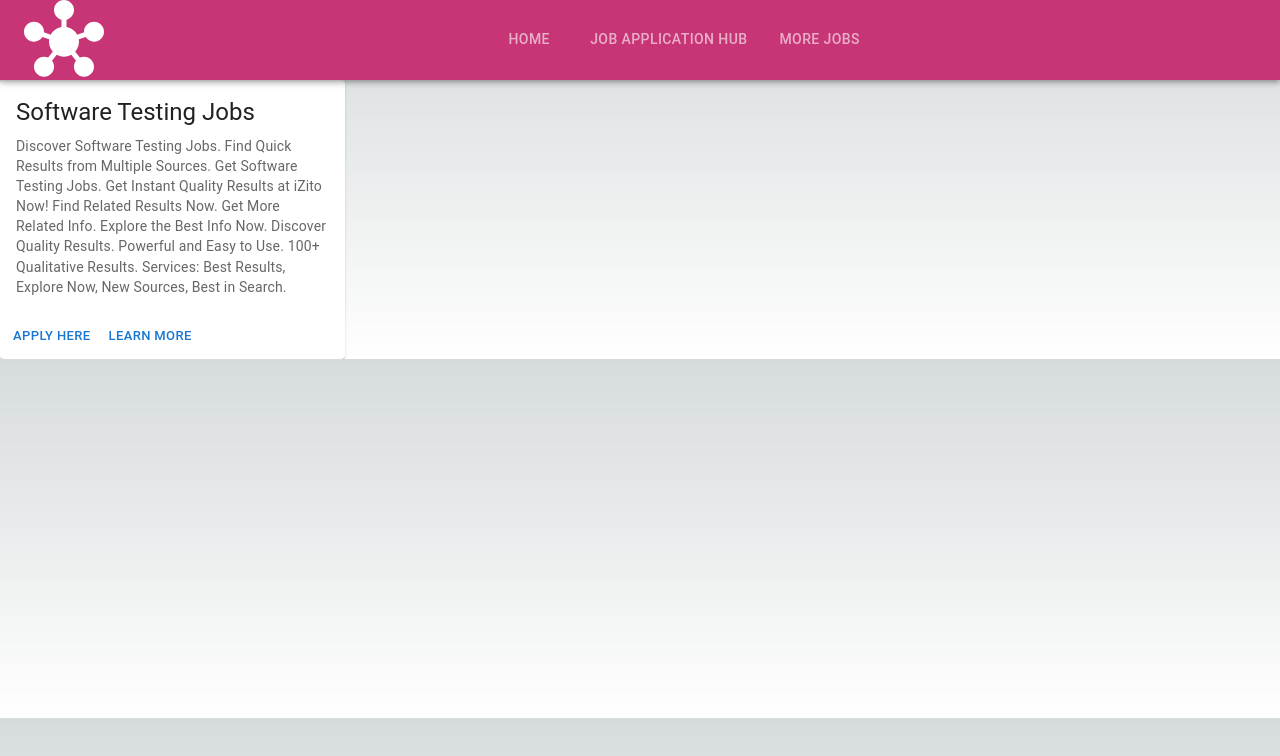
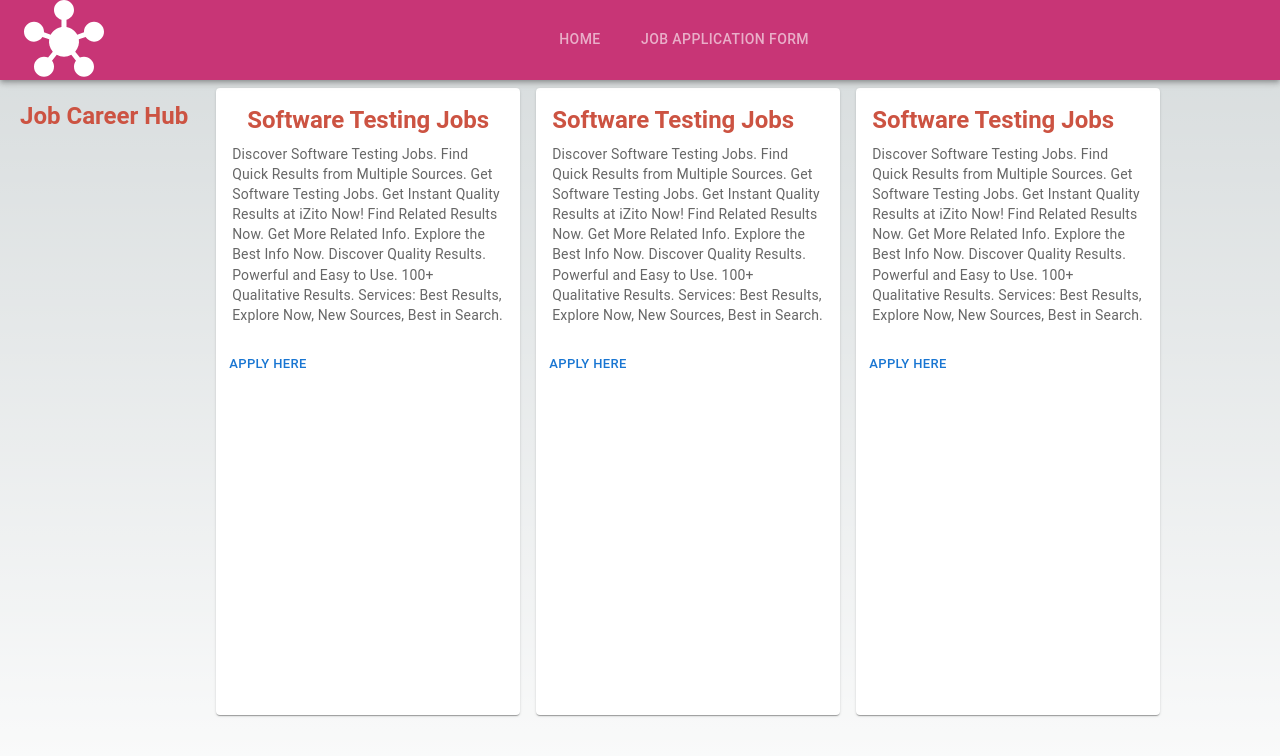
Before and after one commit to JoeGakumo212/JopApplication-App-React, a Next.js app in the folder job-hub-app/: page / in a window 1280 px wide. Shown: the top 756 px of the page. Built offline with nearby package versions, Linux system fonts and the light colour scheme.

Commit message:
added styling

```diff
--- a/job-hub-app/componets/header.js
+++ b/job-hub-app/componets/header.js
@@ -15,9 +15,7 @@ const Header = () => {
 
         if (val == 0) {
             router.push("/")
-        } else if (val == 1) {
-            router.push("/jobsAvailable")
-        } else if (val === 2) {
+        } else if (val === 1) {
             router.push("/jobsAvailable/moreJobs")
         }
     };
@@ -31,8 +29,8 @@ const Header = () => {
 
                     <Tabs onChange={handleChange} value={value} textColor="inherit">
                         <Tab label="Home" />
-                        <Tab label="Job Application Hub" />
-                        <Tab label="More Jobs" />
+
+                        <Tab label="Job Application Form" />
                     </Tabs>
                 </Box>
         </Toolbar>
--- a/job-hub-app/package.json
+++ b/job-hub-app/package.json
@@ -14,6 +14,7 @@
     "@mui/icons-material": "^5.11.0",
     "@mui/material": "^5.11.7",
     "@next/font": "13.1.6",
+    "axios": "^1.3.2",
     "eslint": "8.33.0",
     "eslint-config-next": "13.1.6",
     "mongoose": "^6.9.0",
--- a/job-hub-app/pages/index.js
+++ b/job-hub-app/pages/index.js
@@ -8,26 +8,96 @@ import Link from 'next/link';
 function Home() {
   return (
     <div>
-      <Grid container>
-      <Card sx={{ maxWidth: 345 }}>
+      <Grid container >
+      <Typography gutterBottom variant="h5" component="div" color={"#cc5342"} fontWeight="bold"  mt="2" padding={"20px"}>
+          Job Career Hub
+          </Typography>
+        <Grid padding={1} spacing={2} xs={1} sm={2} md={3} lg={3} height={"800px"} width={"100%"}>
+
+        <Card sx={{ width:"100%", height:"80%" }}>
 
             <CardContent>
-        <Typography gutterBottom variant="h5" component="div">
+
+              <Typography gutterBottom variant="h5" component="div" color={"#cc5342"} fontWeight="bold"  mt="2" textAlign="center">
           Software Testing Jobs
           </Typography>
           <Typography variant="body2" color="text.secondary">
-        Discover Software Testing Jobs. Find Quick Results from Multiple Sources. Get Software Testing Jobs. Get Instant Quality Results at iZito Now! Find Related Results Now. Get More Related Info. Explore the Best Info Now. Discover Quality Results. Powerful and Easy to Use. 100+ Qualitative Results. Services: Best Results, Explore Now, New Sources, Best in Search.
+                Discover Software Testing Jobs. Find Quick Results from Multiple Sources.
+                Get Software Testing Jobs.
+                Get Instant Quality Results
+                at iZito Now! Find Related Results Now. Get More Related Info.
+                Explore the Best Info Now. Discover Quality Results.
+                Powerful and Easy to Use. 100+ Qualitative Results.
+                Services: Best Results, Explore Now, New Sources, Best in Search.
               </Typography>
+
               </CardContent>
                   <CardActions>
-            <Link href="jobsAvailable">
+                    <Link href="/jobsAvailable/moreJobs">
                       <Button size="small">Apply Here</Button>
                     </Link>
-        <Button size="small">Learn More</Button>
+
+              </CardActions>
+                  </Card>
+        </Grid>
+        <Grid  padding={1} spacing={2} xs={1} sm={2} md={3} lg={3}  height={"800px"} width={"100%"}>
+              <Card sx={{ width:"100%", height:"80%" }}>
+
+                <CardContent>
+
+                  <Typography gutterBottom variant="h5" component="div" color={"#cc5342"} fontWeight="bold"  >
+              Software Testing Jobs
+              </Typography>
+              <Typography variant="body2" color="text.secondary">
+                    Discover Software Testing Jobs. Find Quick Results from Multiple Sources.
+                    Get Software Testing Jobs.
+                    Get Instant Quality Results
+                    at iZito Now! Find Related Results Now. Get More Related Info.
+                    Explore the Best Info Now. Discover Quality Results.
+                    Powerful and Easy to Use. 100+ Qualitative Results.
+                    Services: Best Results, Explore Now, New Sources, Best in Search.
+                  </Typography>
+
+                </CardContent>
+                    <CardActions>
+                      <Link href="/jobsAvailable/moreJobs">
+                        <Button size="small">Apply Here</Button>
+                      </Link>
+
                 </CardActions>
                         </Card>
 
         </Grid>
+
+      <Grid  padding={1} spacing={2}xs={1} sm={2} md={3} lg={3}  height={"800px"} width={"100%"}>
+                <Card sx={{ width:"100%", height:"80%" }}>
+                <CardContent>
+
+                  <Typography gutterBottom variant="h5" component="div" color={"#cc5342"} fontWeight="bold"  >
+              Software Testing Jobs
+              </Typography>
+              <Typography variant="body2" color="text.secondary">
+                    Discover Software Testing Jobs. Find Quick Results from Multiple Sources.
+                    Get Software Testing Jobs.
+                    Get Instant Quality Results
+                    at iZito Now! Find Related Results Now. Get More Related Info.
+                    Explore the Best Info Now. Discover Quality Results.
+                    Powerful and Easy to Use. 100+ Qualitative Results.
+                    Services: Best Results, Explore Now, New Sources, Best in Search.
+                  </Typography>
+
+              </CardContent>
+                  <CardActions>
+                    <Link href="/jobsAvailable/moreJobs">
+                      <Button size="small">Apply Here</Button>
+                    </Link>
+
+              </CardActions>
+              </Card>
+        </Grid>
+
+      </Grid>
+
     </div>
   )
 }
--- a/job-hub-app/pages/jobsAvailable/index.js
+++ b/job-hub-app/pages/jobsAvailable/index.js
@@ -1,6 +1,7 @@
 function JobAvilableHome() {
     return (
-        <h1 sx={{marginTop:'5rem'}}>Job Application</h1>
+        <h1 sx={{marginTop:'5rem'}}></h1>
+
     )
 }
 export default JobAvilableHome;
```
Also changed, not shown: job-hub-app/api-helper/frontend/utils.js (added, +22 -0 lines), job-hub-app/componets/MoreJobs.js (+7 -3 lines), job-hub-app/componets/form.js (+57 -10 lines), 1 other file (tests, documents, lock files or other folders). Lines whose indentation alone changed are shown as unchanged.
